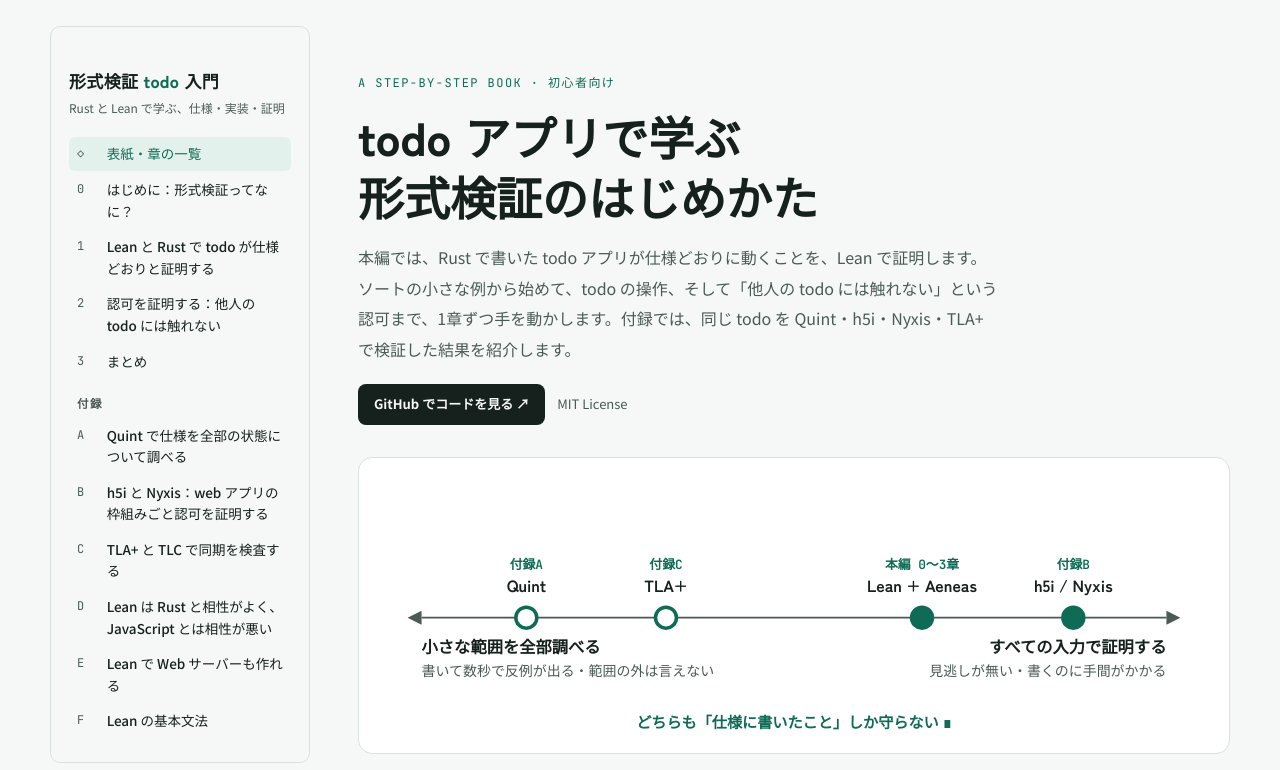
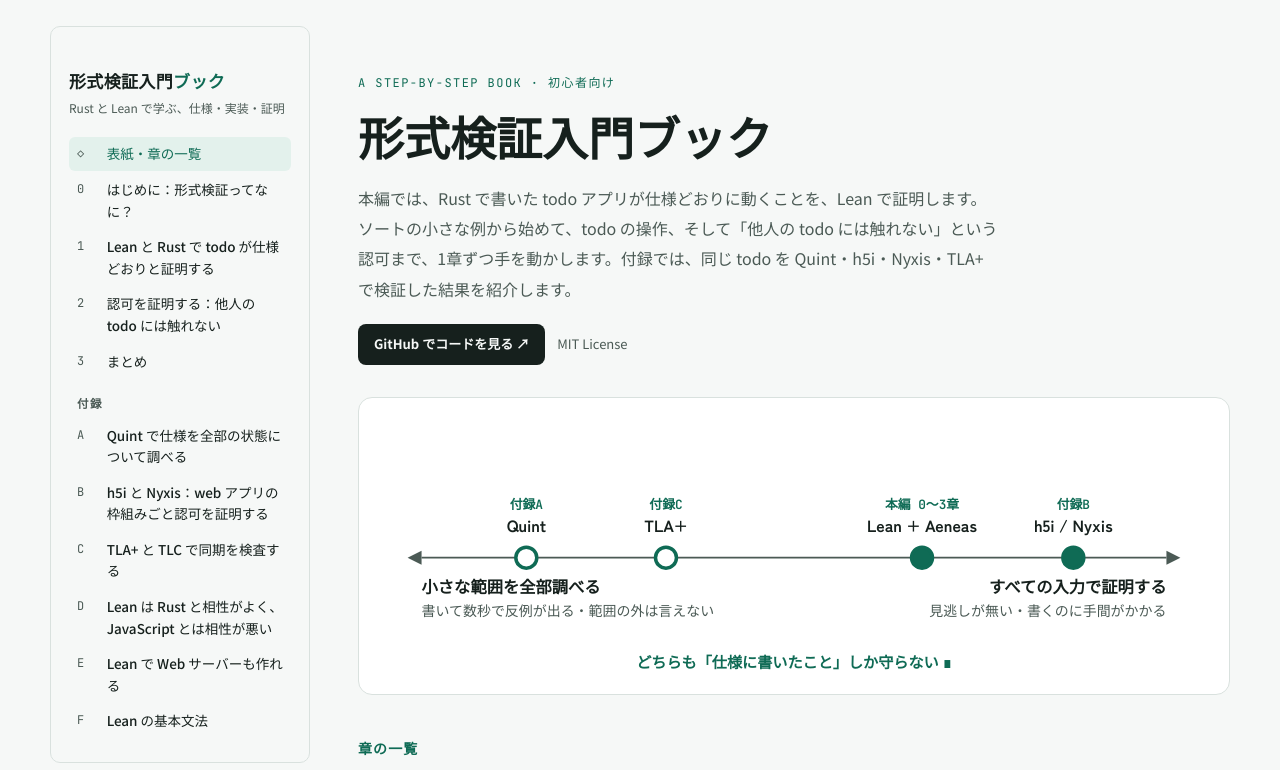
Before and after one commit to muraikenta/formal-todo, a plain HTML site: page book/book.html in a window 1280 px wide. Shown: the top 770 px of the page. Drawn offline with Linux system fonts and the light colour scheme.

Commit message:
book のタイトルを「形式検証入門ブック」にした
Co-Authored-By: Claude Opus 5.5 <noreply@anthropic.com>

```diff
--- a/book/book.html
+++ b/book/book.html
@@ -1,4 +1,4 @@
-<title>形式検証 todo 入門</title>
+<title>形式検証入門ブック</title>
 <meta name="claude:viewport-fit-sides" content="cover">
 <link rel="preconnect" href="https://fonts.googleapis.com">
 <link rel="preconnect" href="https://fonts.gstatic.com" crossorigin>
@@ -193,7 +193,7 @@ footer.colophon { color: var(--ink-soft); font-size: 12.5px; padding-top: 32px;
 
 <div class="book">
   <aside class="toc" aria-label="目次">
-    <p class="brand">形式検証 <span>todo</span> 入門</p>
+    <p class="brand">形式検証入門<span>ブック</span></p>
     <p class="sub">Rust と Lean で学ぶ、仕様・実装・証明</p>
     <details id="toc-details">
       <summary>目次</summary>
@@ -203,7 +203,7 @@ footer.colophon { color: var(--ink-soft); font-size: 12.5px; padding-top: 32px;
   <main>
     <header class="cover" id="home-view">
       <p class="eyebrow">A step-by-step book · 初心者向け</p>
-      <h1>todo アプリで学ぶ<br>形式検証のはじめかた</h1>
+      <h1>形式検証入門ブック</h1>
       <p>本編では、Rust で書いた todo アプリが仕様どおりに動くことを、Lean で証明します。ソートの小さな例から始めて、todo の操作、そして「他人の todo には触れない」という認可まで、1章ずつ手を動かします。付録では、同じ todo を Quint・h5i・Nyxis・TLA+ で検証した結果を紹介します。</p>
       <p class="cover-links"><a class="gh" href="https://github.com/muraikenta/formal-todo">GitHub でコードを見る ↗</a><span>MIT License</span></p>
       <figure class="map" aria-label="この本で使う道具の地図">
@@ -2375,7 +2375,7 @@ theorem later (n : Nat) : 2 * (List.range n).sum + n = n * n := by
     var target = cur && h !== cur ? document.getElementById(h) : null;
     if (target) target.scrollIntoView(); else window.scrollTo(0, 0);
     var t = cur ? document.querySelector('#' + cur + ' h2') : null;
-    document.title = (t ? t.textContent + ' | ' : '') + '形式検証 todo 入門';
+    document.title = (t ? t.textContent + ' | ' : '') + '形式検証入門ブック';
   }
   window.addEventListener('hashchange', show);
   show();
```
Also changed, not shown: book/template.html (+4 -4 lines), README.md.
